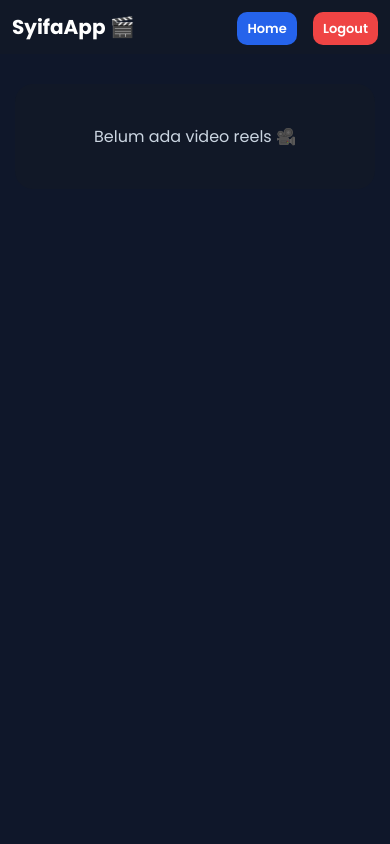
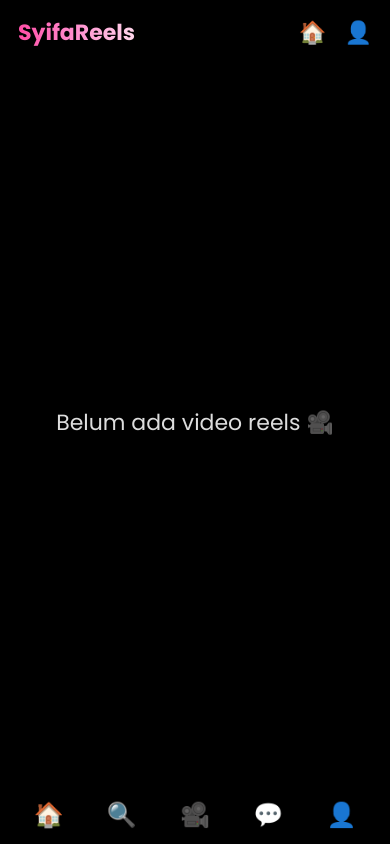
Before and after one commit to syifaasyafitri087-gif/django-syifa, a Django app: page /reels/ in a window 390 px wide. Run offline with Django 5.2, Linux system fonts and the light colour scheme; a user stored in the database is signed in; data comes from the database, SQL or seed files in the repository.

Commit message:
reels tiktok premium

```diff
--- a/myapp/templates/reels.html
+++ b/myapp/templates/reels.html
@@ -4,10 +4,10 @@
 <meta charset="UTF-8">
 <meta name="viewport" content="width=device-width, initial-scale=1.0">
 
-<title>Reels - SyifaApp</title>
+<title>Reels Premium - SyifaApp</title>
 
 <link rel="preconnect" href="https://fonts.googleapis.com">
-<link href="https://fonts.googleapis.com/css2?family=Poppins:wght@400;600;700&display=swap" rel="stylesheet">
+<link href="https://fonts.googleapis.com/css2?family=Poppins:wght@400;500;600;700&display=swap" rel="stylesheet">
 
 <style>
 
@@ -17,165 +17,215 @@
 box-sizing:border-box;
 }
 
+html{
+scroll-snap-type:y mandatory;
+overflow-y:scroll;
+height:100%;
+}
+
 body{
 font-family:'Poppins',sans-serif;
-    background:#0f172a;
+background:black;
 color:white;
+height:100%;
 }
 
-/* NAVBAR */
-.navbar{
-    position:sticky;
+/* TOP */
+.topbar{
+position:fixed;
 top:0;
-    z-index:100;
-    background:#111827;
-    padding:15px 25px;
+left:0;
+width:100%;
+z-index:999;
+padding:16px 18px;
 display:flex;
 justify-content:space-between;
 align-items:center;
+background:linear-gradient(to bottom,rgba(0,0,0,.65),transparent);
 }
 
 .logo{
-    font-size:24px;
+font-size:26px;
 font-weight:700;
+background:linear-gradient(90deg,#ff4da6,#ff90cf,#ffd6eb);
+-webkit-background-clip:text;
+-webkit-text-fill-color:transparent;
 }
 
-.menu a{
+.topbar a{
 color:white;
 text-decoration:none;
-    margin-left:12px;
-    padding:8px 14px;
-    border-radius:10px;
-    font-size:14px;
-    font-weight:600;
+font-size:22px;
+margin-left:14px;
 }
 
-.home{
-    background:#2563eb;
-}
-
-.logout{
-    background:#ef4444;
-}
-
-/* WRAP */
-.container{
-    max-width:500px;
-    margin:30px auto;
-    padding:0 15px;
-}
-
-/* CARD */
+/* REEL */
 .reel{
-    background:#111827;
-    border-radius:18px;
+position:relative;
+height:100vh;
+width:100%;
+scroll-snap-align:start;
 overflow:hidden;
-    margin-bottom:30px;
-    box-shadow:0 10px 25px rgba(0,0,0,0.4);
-}
-
-video{
-    width:100%;
-    max-height:700px;
-    object-fit:cover;
 background:black;
 }
 
-.info{
-    padding:15px;
+.reel video{
+width:100%;
+height:100%;
+object-fit:cover;
 }
 
-.username{
+/* OVERLAY */
+.overlay{
+position:absolute;
+left:0;
+bottom:0;
+width:100%;
+padding:20px 15px 95px;
+background:linear-gradient(to top,rgba(0,0,0,.72),transparent);
+}
+
+/* USER */
+.user{
 font-size:18px;
 font-weight:700;
 margin-bottom:8px;
 }
 
 .caption{
-    color:#e5e7eb;
-    margin-bottom:12px;
+font-size:14px;
 line-height:1.5;
+max-width:80%;
+color:#f3f4f6;
 }
 
-.action{
+/* SIDE ACTION */
+.side{
+position:absolute;
+right:12px;
+bottom:110px;
 display:flex;
-    gap:15px;
+flex-direction:column;
+gap:18px;
+text-align:center;
 }
 
-.action a{
+.icon{
+font-size:28px;
+text-decoration:none;
+color:white;
+}
+
+.count{
+font-size:12px;
+margin-top:4px;
+display:block;
+}
+
+/* BOTTOM NAV */
+.bottom{
+position:fixed;
+left:0;
+bottom:0;
+width:100%;
+padding:12px;
+display:flex;
+justify-content:space-around;
+align-items:center;
+background:rgba(0,0,0,.82);
+backdrop-filter:blur(12px);
+z-index:999;
+}
+
+.bottom a{
 color:white;
 text-decoration:none;
-    font-size:14px;
-    font-weight:600;
+font-size:24px;
 }
 
+/* EMPTY */
 .empty{
-    text-align:center;
-    padding:40px;
-    background:#111827;
-    border-radius:18px;
-    color:#cbd5e1;
+height:100vh;
+display:flex;
+justify-content:center;
+align-items:center;
+font-size:22px;
+color:#ddd;
 }
 
+/* MOBILE */
 @media(max-width:700px){
 
-    .navbar{
-        padding:12px;
+.logo{
+font-size:22px;
 }
 
-    .logo{
-        font-size:20px;
+.user{
+font-size:16px;
 }
 
-    .menu a{
+.caption{
 font-size:13px;
-        padding:7px 10px;
+max-width:75%;
 }
 
 }
 
 </style>
 </head>
+
 <body>
 
-<!-- NAVBAR -->
-<div class="navbar">
+<!-- TOPBAR -->
+<div class="topbar">
 
-    <div class="logo">SyifaApp 🎬</div>
+<div class="logo">SyifaReels</div>
 
-    <div class="menu">
-        <a href="/home/" class="home">Home</a>
-        <a href="/logout/" class="logout">Logout</a>
+<div>
+<a href="/home/">🏠</a>
+<a href="/profile/">👤</a>
 </div>
 
 </div>
 
 <!-- CONTENT -->
-<div class="container">
-
 {% for post in posts %}
 
 <div class="reel">
 
 {% if post.video %}
-    <video controls autoplay muted loop>
+<video autoplay muted loop playsinline controls>
 <source src="{{ post.video.url }}">
 </video>
 {% endif %}
 
-    <div class="info">
+<!-- RIGHT ICON -->
+<div class="side">
 
-        <div class="username">
-            {{ post.user.username }}
+<a href="/like/{{ post.id }}/" class="icon">
+❤️
+<span class="count">{{ post.total_likes }}</span>
+</a>
+
+<a href="#" class="icon">
+💬
+</a>
+
+<a href="#" class="icon">
+📤
+</a>
+
+</div>
+
+<!-- TEXT -->
+<div class="overlay">
+
+<div class="user">
+@{{ post.user.username }}
 </div>
 
 <div class="caption">
 {{ post.caption }}
-        </div>
-
-        <div class="action">
-            <a href="/like/{{ post.id }}/">❤️ {{ post.total_likes }}</a>
-            <a href="/comment/{{ post.id }}/">💬 Komentar</a>
 </div>
 
 </div>
@@ -190,6 +240,15 @@
 
 {% endfor %}
 
+<!-- NAV -->
+<div class="bottom">
+
+<a href="/home/">🏠</a>
+<a href="/explore/">🔍</a>
+<a href="/reels/">🎥</a>
+<a href="/chat/">💬</a>
+<a href="/profile/">👤</a>
+
 </div>
 
 </body>
```
Lines whose indentation alone changed are shown as unchanged.
